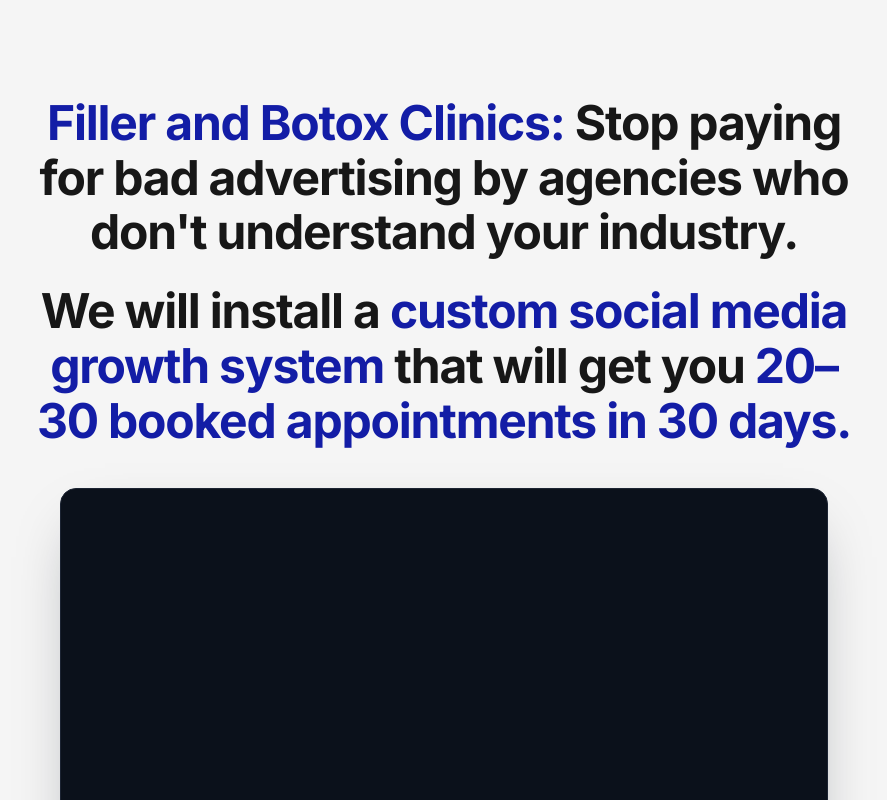
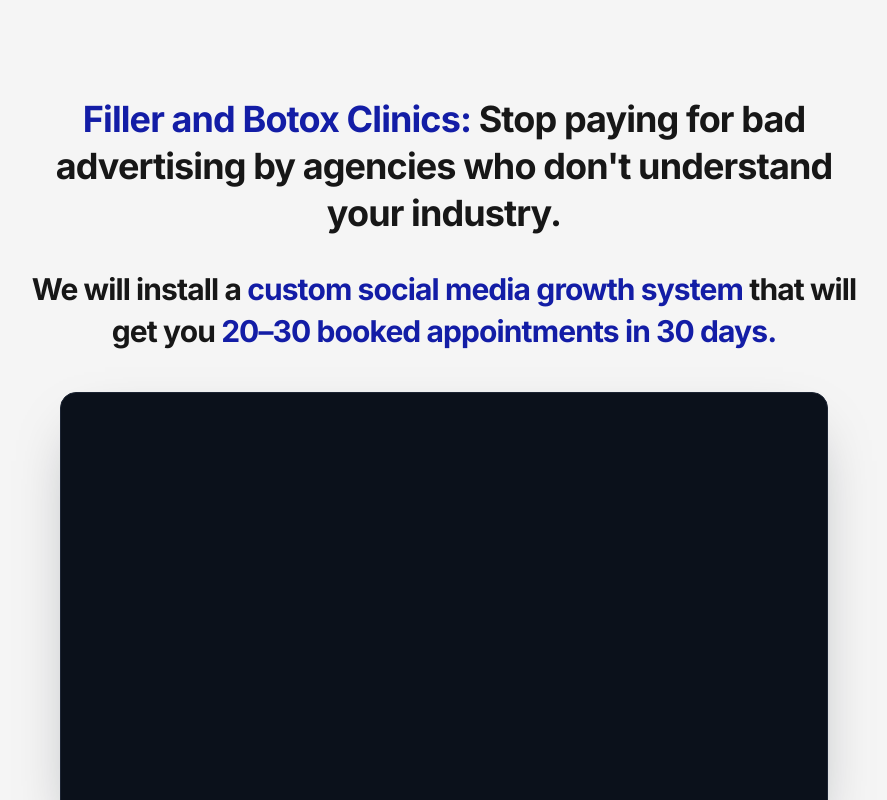
Before and after one commit to Jojo42011/Systemize-Landing, a Next.js app: page / in a window 1280 px wide. Shown: the top 800 px of the page, without its empty margins (196-1083 px from the left). Built offline with nearby package versions, Linux system fonts and the light colour scheme; no server answers.

Commit message:
Reduce hero type sizes and add breathing room between statements

```diff
--- a/app/page.tsx
+++ b/app/page.tsx
@@ -16,11 +16,11 @@ export default function Home() {
         >
           <h1
             id="hero-heading"
-            className="font-display mx-auto max-w-4xl text-[2rem] leading-[1.15] sm:text-[2.75rem] sm:leading-[1.14] lg:text-5xl"
+            className="font-display mx-auto max-w-4xl text-2xl leading-[1.3] sm:text-3xl sm:leading-[1.3] lg:text-4xl"
           >
             <span className="text-accent">Filler and Botox Clinics:</span>{" "}
             Stop paying for bad advertising by agencies who don&apos;t understand your industry.
-            <span className="mt-6 block">
+            <span className="mt-8 block text-xl leading-relaxed sm:text-2xl sm:leading-relaxed lg:text-3xl lg:leading-[1.4]">
               We will install a{" "}
               <strong className="font-bold text-accent">custom social media growth system</strong>{" "}
               that will get you{" "}
```
